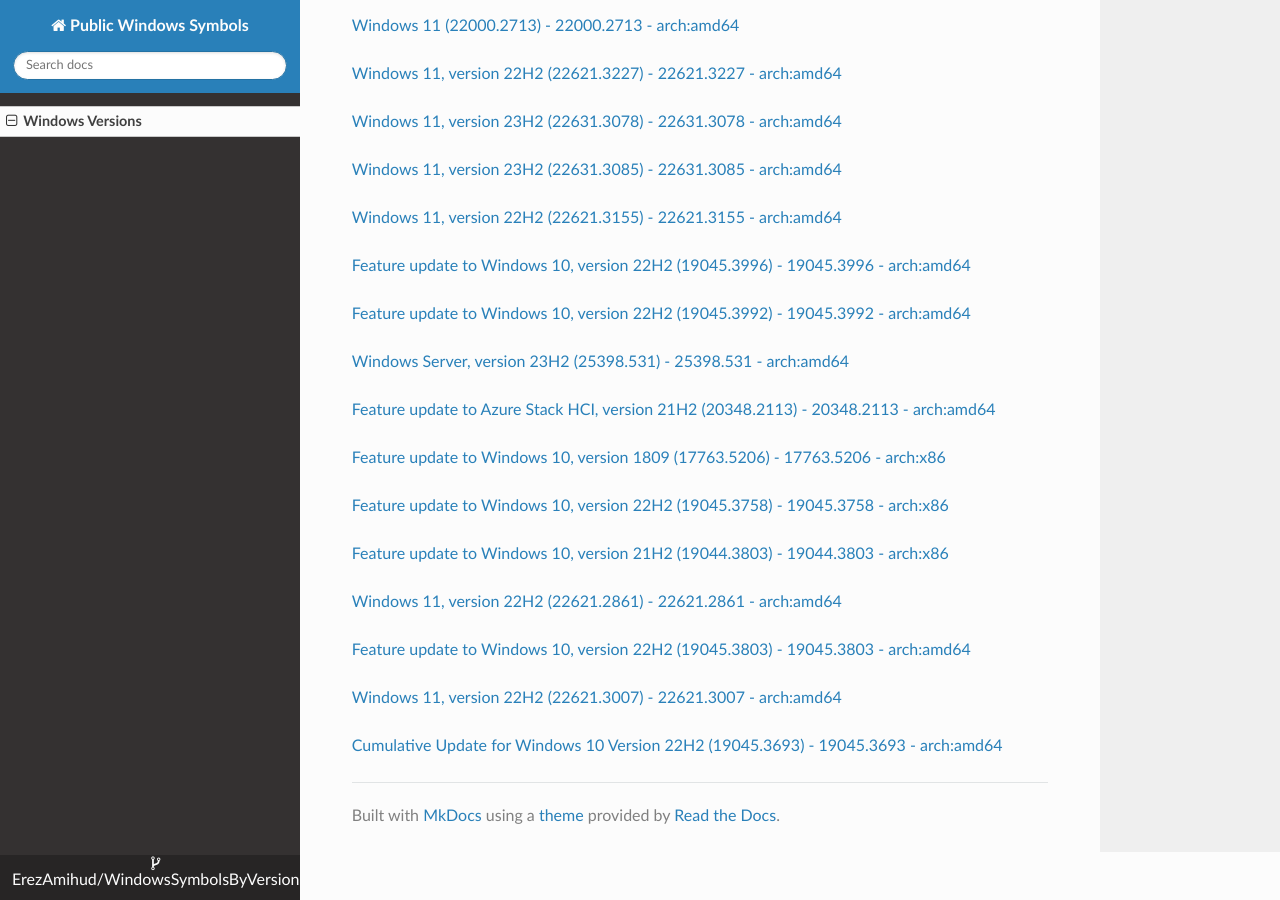
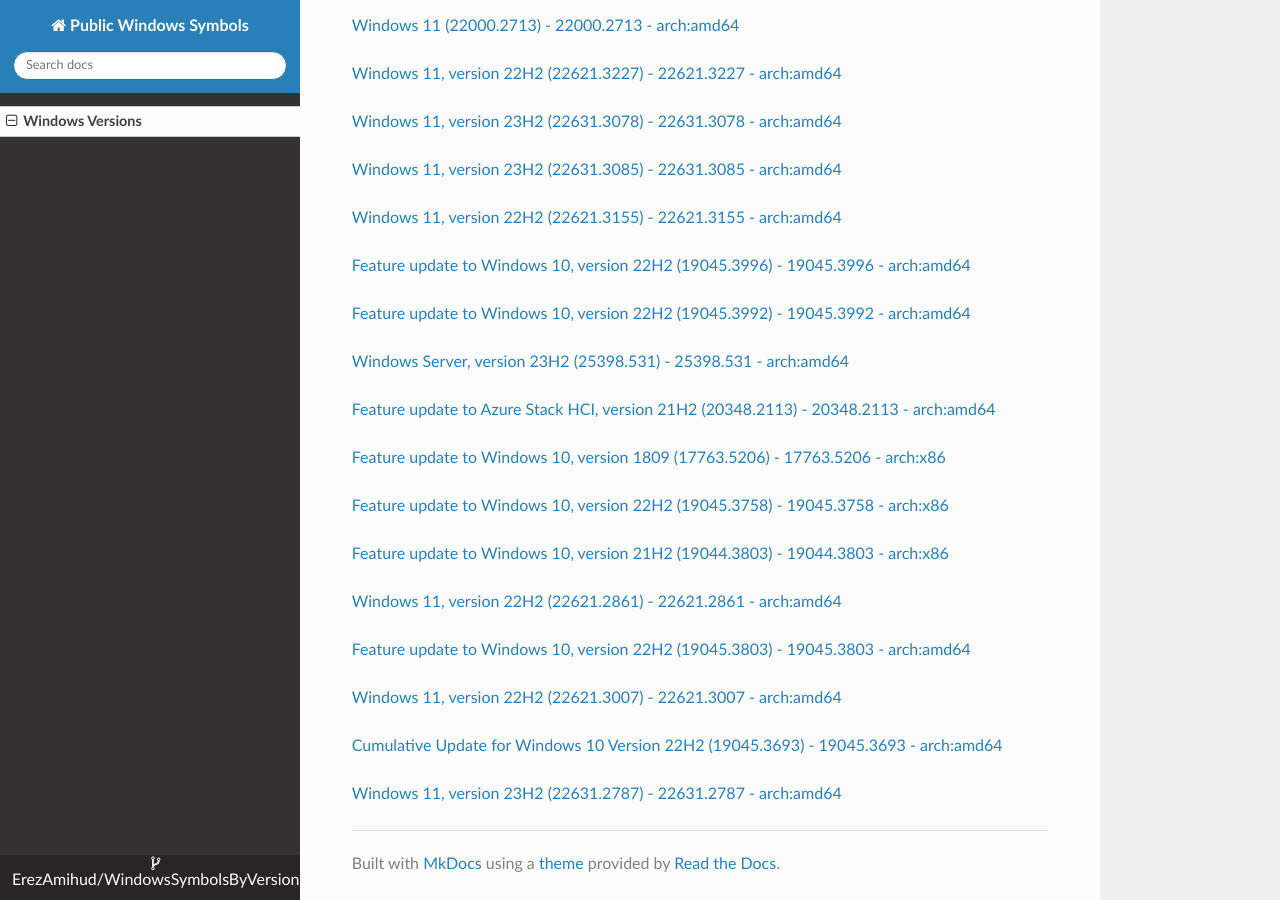
Before and after one commit to ErezAmihud/WindowsSymbolsByVersion, an MkDocs documentation site: the page built from docs/index.md, in a window 1280 px wide and 900 px high, scrolled down 19949 px. Built offline with MkDocs 1.6.1, drawn with Linux system fonts in a browser that asks for light colours; nearby versions of some CDN libraries.

Commit message:
Automated commit, add manifest for 850173b3-c30d-449a-8478-cc07fd3f62ea

```diff
--- a/docs/index.md
+++ b/docs/index.md
@@ -1108,3 +1108,6 @@
 
 
 [Cumulative Update for Windows 10 Version 22H2 (19045.3693) - 19045.3693 - arch:amd64](https://github.com/ErezAmihud/WindowsSymbolsByVersion/blob/main/manifests/ed138d1a-9e5a-4338-ab55-6827321a570a.manifest)
+
+
+[Windows 11, version 23H2 (22631.2787) - 22631.2787 - arch:amd64](https://github.com/ErezAmihud/WindowsSymbolsByVersion/blob/main/manifests/850173b3-c30d-449a-8478-cc07fd3f62ea.manifest)
```
Also changed, not shown: process_builds.json (+1 -1 lines), 1 other file.
